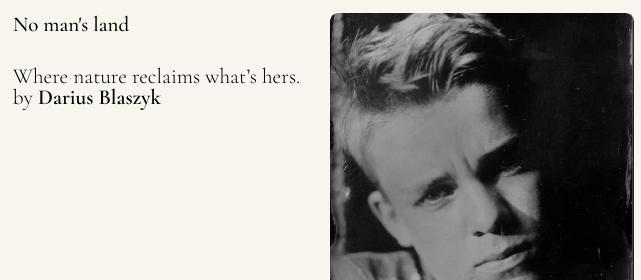
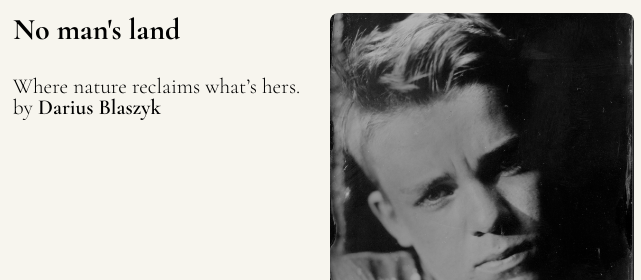
Before and after one commit to daar/daar.github.io, an Astro site: page / in a window 1280 px wide. Shown: the top 280 px of the page, 0-641 px from the left. Built offline with nearby package versions, Linux system fonts and the light colour scheme; Astro itself is replaced by a stand-in of ours.

Commit message:
make the frame title a bitt more pronounced

```diff
--- a/src/css/base.css
+++ b/src/css/base.css
@@ -104,8 +104,8 @@ a:focus-visible {
 }
 
 .frame__title {
-  font-size: 1.4rem;
-  font-weight: 500;
+  font-size: 2.0rem;
+  font-weight: 700;
   line-height: 1.1;
   margin: 0 0 2rem 0;
 }
```
